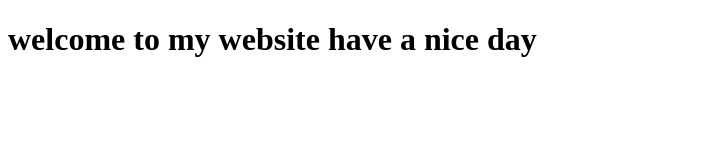
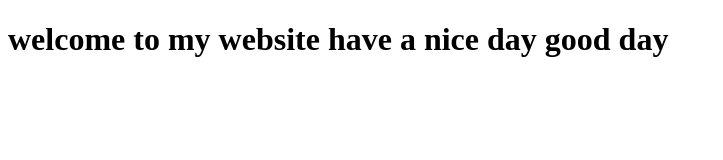
Before and after one commit to GIRIJA-31/demoo10, a plain HTML site: page src/main/resources/index.html in a window 1280 px wide. Shown: the whole page, without its empty margins (0-723 px from the left). Drawn offline with Linux system fonts and the light colour scheme.

Commit message:
last commit

```diff
--- a/src/main/resources/index.html
+++ b/src/main/resources/index.html
@@ -5,6 +5,6 @@
     <title>My simple website</title>
 </head>
 <body>
-<h1>welcome to my website have a nice day</h1>
+<h1>welcome to my website have a nice day good day</h1>
 </body>
 </html>
```
